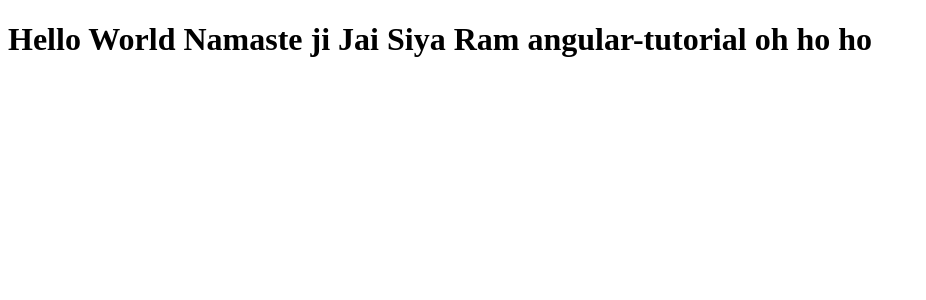
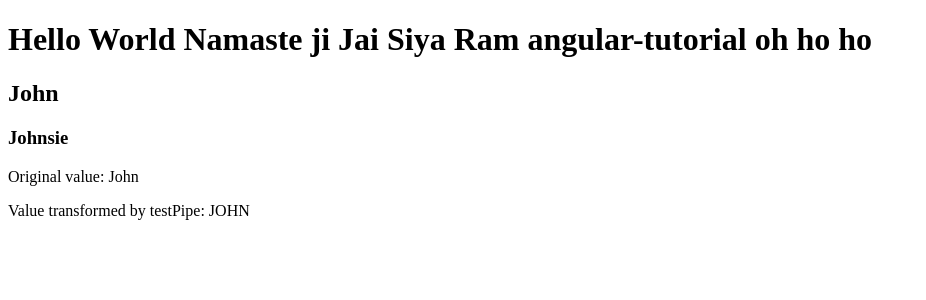
Before and after one commit to akshittomar/angular-tutorial, an Angular app: page / in a window 1280 px wide. Shown: the top 300 px of the page, without its empty margins (0-926 px from the left). Built offline with nearby package versions, Linux system fonts and the light colour scheme.

Commit message:
New Pipe Added , String Interpolation also added

```diff
--- a/src/app/app.html
+++ b/src/app/app.html
@@ -1 +1,7 @@
 <h1>Hello World Namaste ji Jai Siya Ram {{title}}</h1>
+<h2>{{name}}</h2>
+<h3>{{getName()}}</h3>
+
+<!-- Demonstrating usage of the custom pipe 'testPipe' -->
+<p>Original value: {{ name }}</p>
+<p>Value transformed by testPipe: {{ name | testPipe }}</p>
--- a/src/app/app.ts
+++ b/src/app/app.ts
@@ -1,14 +1,27 @@
 import { Component } from '@angular/core';
-import { RouterOutlet } from '@angular/router';
+import { TestPipe } from './test-pipe';
 
 @Component({
   selector: 'app-root',
-  imports: [RouterOutlet],
+ // imports: [RouterOutlet],
   templateUrl: './app.html',
-  styleUrl: './app.css'
+  styleUrl: './app.css',
+  imports: [TestPipe]  // Import the testPipe here to use in the template
 })
 export class App {
 
-  // whatever
+  // whatever  we write here inside class is known as properties
+  //no variabels are declared here
+  //eg : name = 'John';
+  //eg : name : string = 'John';
+  //const name = 'John'; is not allowed here
+  //we can declare methods here
+  //eg : name(): string { return 'John'; }
+  //we can declare properties here
+   getName()  { return 'Johnsie'; }
+   name = 'John';
   protected title = 'angular-tutorial oh ho ho ';
+
+  // Adding a sample value to demonstrate the testPipe usage in the template
+  value = 'hello world';
 }
--- /dev/null
+++ b/src/app/test-pipe.ts
@@ -0,0 +1,17 @@
+import { Pipe, PipeTransform } from '@angular/core';
+
+/**
+ * A simple pipe named 'testPipe' that transforms the input value.
+ * This example pipe converts the input string to uppercase.
+ *
+ * Usage in template: {{ value | testPipe }}
+ */
+@Pipe({
+  name: 'testPipe'
+})
+export class TestPipe implements PipeTransform {
+  transform(value: string): string {
+    if (!value) return '';
+    return value.toUpperCase();
+  }
+}
```
Also changed, not shown: angular.json (line endings or trailing spaces).
